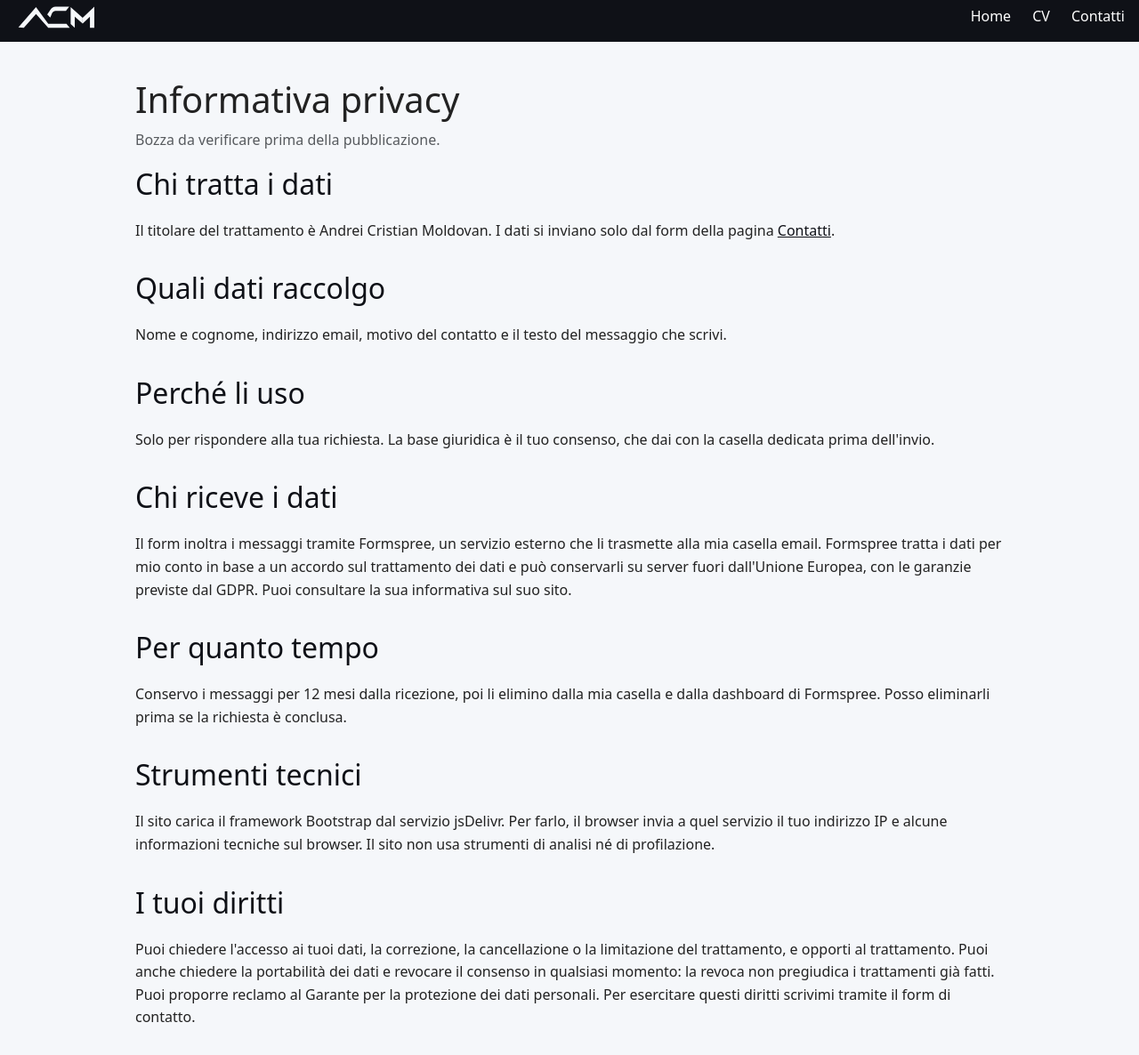
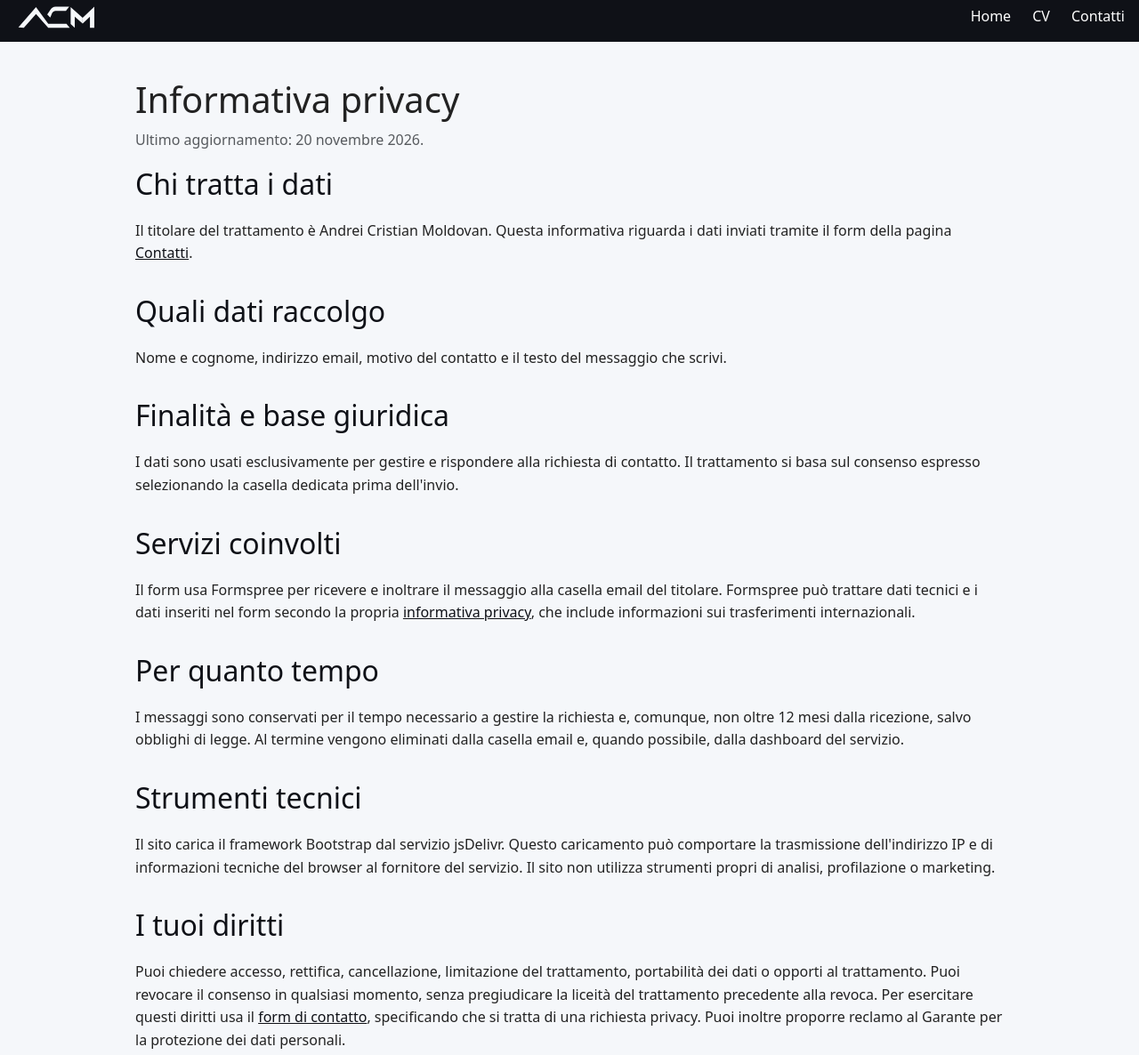
Before and after one commit to Ancry23/Ancry23.github.io, a plain HTML site: page privacy.html in a window 1280 px wide. Shown: the part 9-1195 px from the top of the page at 89% size. Drawn offline with nearby package versions, Linux system fonts and the light colour scheme.

Commit message:
Add project previews and finalize privacy page

```diff
--- a/privacy.html
+++ b/privacy.html
@@ -37,11 +37,11 @@
 
   <main class="container section">
     <h1>Informativa privacy</h1>
-    <p class="text-muted">Bozza da verificare prima della pubblicazione.</p>
+    <p class="text-muted">Ultimo aggiornamento: 20 novembre 2026.</p>
 
     <section class="cv-section">
       <h2>Chi tratta i dati</h2>
-      <p>Il titolare del trattamento è Andrei Cristian Moldovan. I dati si inviano solo dal form della pagina <a href="contatti.html">Contatti</a>.</p>
+      <p>Il titolare del trattamento è Andrei Cristian Moldovan. Questa informativa riguarda i dati inviati tramite il form della pagina <a href="contatti.html">Contatti</a>.</p>
     </section>
 
     <section class="cv-section">
@@ -50,28 +50,28 @@
     </section>
 
     <section class="cv-section">
-      <h2>Perché li uso</h2>
-      <p>Solo per rispondere alla tua richiesta. La base giuridica è il tuo consenso, che dai con la casella dedicata prima dell'invio.</p>
+      <h2>Finalità e base giuridica</h2>
+      <p>I dati sono usati esclusivamente per gestire e rispondere alla richiesta di contatto. Il trattamento si basa sul consenso espresso selezionando la casella dedicata prima dell'invio.</p>
     </section>
 
     <section class="cv-section">
-      <h2>Chi riceve i dati</h2>
-      <p>Il form inoltra i messaggi tramite Formspree, un servizio esterno che li trasmette alla mia casella email. Formspree tratta i dati per mio conto in base a un accordo sul trattamento dei dati e può conservarli su server fuori dall'Unione Europea, con le garanzie previste dal GDPR. Puoi consultare la sua informativa sul suo sito.</p>
+      <h2>Servizi coinvolti</h2>
+      <p>Il form usa Formspree per ricevere e inoltrare il messaggio alla casella email del titolare. Formspree può trattare dati tecnici e i dati inseriti nel form secondo la propria <a href="https://formspree.io/legal/privacy-policy/">informativa privacy</a>, che include informazioni sui trasferimenti internazionali.</p>
     </section>
 
     <section class="cv-section">
       <h2>Per quanto tempo</h2>
-      <p>Conservo i messaggi per 12 mesi dalla ricezione, poi li elimino dalla mia casella e dalla dashboard di Formspree. Posso eliminarli prima se la richiesta è conclusa.</p>
+      <p>I messaggi sono conservati per il tempo necessario a gestire la richiesta e, comunque, non oltre 12 mesi dalla ricezione, salvo obblighi di legge. Al termine vengono eliminati dalla casella email e, quando possibile, dalla dashboard del servizio.</p>
     </section>
 
     <section class="cv-section">
       <h2>Strumenti tecnici</h2>
-      <p>Il sito carica il framework Bootstrap dal servizio jsDelivr. Per farlo, il browser invia a quel servizio il tuo indirizzo IP e alcune informazioni tecniche sul browser. Il sito non usa strumenti di analisi né di profilazione.</p>
+      <p>Il sito carica il framework Bootstrap dal servizio jsDelivr. Questo caricamento può comportare la trasmissione dell'indirizzo IP e di informazioni tecniche del browser al fornitore del servizio. Il sito non utilizza strumenti propri di analisi, profilazione o marketing.</p>
     </section>
 
     <section class="cv-section">
       <h2>I tuoi diritti</h2>
-      <p>Puoi chiedere l'accesso ai tuoi dati, la correzione, la cancellazione o la limitazione del trattamento, e opporti al trattamento. Puoi anche chiedere la portabilità dei dati e revocare il consenso in qualsiasi momento: la revoca non pregiudica i trattamenti già fatti. Puoi proporre reclamo al Garante per la protezione dei dati personali. Per esercitare questi diritti scrivimi tramite il form di contatto.</p>
+      <p>Puoi chiedere accesso, rettifica, cancellazione, limitazione del trattamento, portabilità dei dati o opporti al trattamento. Puoi revocare il consenso in qualsiasi momento, senza pregiudicare la liceità del trattamento precedente alla revoca. Per esercitare questi diritti usa il <a href="contatti.html">form di contatto</a>, specificando che si tratta di una richiesta privacy. Puoi inoltre proporre reclamo al Garante per la protezione dei dati personali.</p>
     </section>
   </main>
 
--- a/scss/style.scss
+++ b/scss/style.scss
@@ -1,4 +1,3 @@
-// Variabili: cambiale qui per cambiare i colori di tutto il sito
 $primary: #0F1117;
 $accent: #4D7CFE;
 $text: #222;
@@ -8,7 +7,6 @@ $surface: #fff;
 $radius: 10px;
 $bp-md: 768px;
 
-// Mixin: applica le regole solo da una certa larghezza in su
 @mixin md-up {
   @media (min-width: $bp-md) {
     @content;
@@ -43,7 +41,6 @@ a {
   color: $primary;
 }
 
-// Focus visibile per la navigazione da tastiera
 a:focus-visible,
 .btn:focus-visible {
   outline: 3px solid $accent;
@@ -70,7 +67,6 @@ h2 {
   margin-bottom: 1.25rem;
 }
 
-// Header sticky: resta in alto mentre si scorre la pagina
 .site-header {
   position: sticky;
   top: 0;
@@ -99,8 +95,6 @@ h2 {
     }
   }
 
-  // Il checkbox è nascosto alla vista ma resta raggiungibile con il Tab:
-  // così il menu si apre anche da tastiera (Spazio sul checkbox)
   .nav-toggle-input {
     position: absolute;
     width: 1px;
@@ -120,7 +114,6 @@ h2 {
     border-radius: 6px;
   }
 
-  // Stato visibile: etichetta evidenziata quando il menu è aperto
   .nav-toggle-input:checked ~ .nav-toggle-label {
     background: rgba(255, 255, 255, 0.15);
   }
@@ -130,7 +123,6 @@ h2 {
     outline-offset: 2px;
   }
 
-  // Mobile: il menu è chiuso di default, si apre quando il checkbox è selezionato
   .site-nav {
     display: none;
     flex-direction: column;
@@ -154,7 +146,6 @@ h2 {
     display: flex;
   }
 
-  // Desktop: menu orizzontale, niente pulsante
   @include md-up {
     .header-inner {
       flex-wrap: nowrap;
@@ -179,7 +170,6 @@ h2 {
   }
 }
 
-// Hero
 .hero {
   background: linear-gradient(135deg, $primary, lighten($primary, 15%));
   color: #fff;
@@ -211,7 +201,6 @@ h2 {
   margin-top: 1.5rem;
 }
 
-// Pulsanti
 .btn {
   display: inline-block;
   padding: 0.6rem 1.25rem;
@@ -237,7 +226,6 @@ h2 {
   color: #fff;
 }
 
-// Card: layout a griglia, una colonna su mobile e tre su desktop
 .cards {
   display: grid;
   gap: 1.25rem;
@@ -265,7 +253,6 @@ h2 {
   }
 }
 
-// Progetti: layout con Flexbox, le card vanno a capo quando lo spazio finisce
 .projects {
   display: flex;
   flex-wrap: wrap;
@@ -281,10 +268,18 @@ h2 {
       margin-top: auto;
       font-weight: 600;
     }
+
+    .project-preview {
+      aspect-ratio: 16 / 10;
+      width: 100%;
+      object-fit: cover;
+      border: 1px solid #dde1e8;
+      border-radius: 6px;
+      order: -1;
+    }
   }
 }
 
-// CV: ogni voce è una griglia a due colonne (periodo | dettagli)
 .cv-section {
   margin-bottom: 2rem;
 }
@@ -337,7 +332,6 @@ h2 {
   }
 }
 
-// Form di contatto
 .contact-form {
   max-width: 36rem;
   background: $surface;
@@ -345,8 +339,6 @@ h2 {
   border-radius: $radius;
   box-shadow: 0 2px 8px rgba(0, 0, 0, 0.06);
 
-  // Campi con le classi Bootstrap (form-control, form-select, form-check):
-  // qui si personalizzano solo i colori del focus e della spunta
   --bs-focus-ring-color: rgba(77, 124, 254, 0.35);
 
   .form-control:focus,
@@ -364,7 +356,6 @@ h2 {
   }
 }
 
-// Footer
 .site-footer {
   background: #16181d;
   color: #c9ced6;
```
Also changed, not shown: contatti.html (+0 -2 lines), cv.html (+0 -1 lines), index.html (+2 -5 lines), css/style.css, 2 other files.
